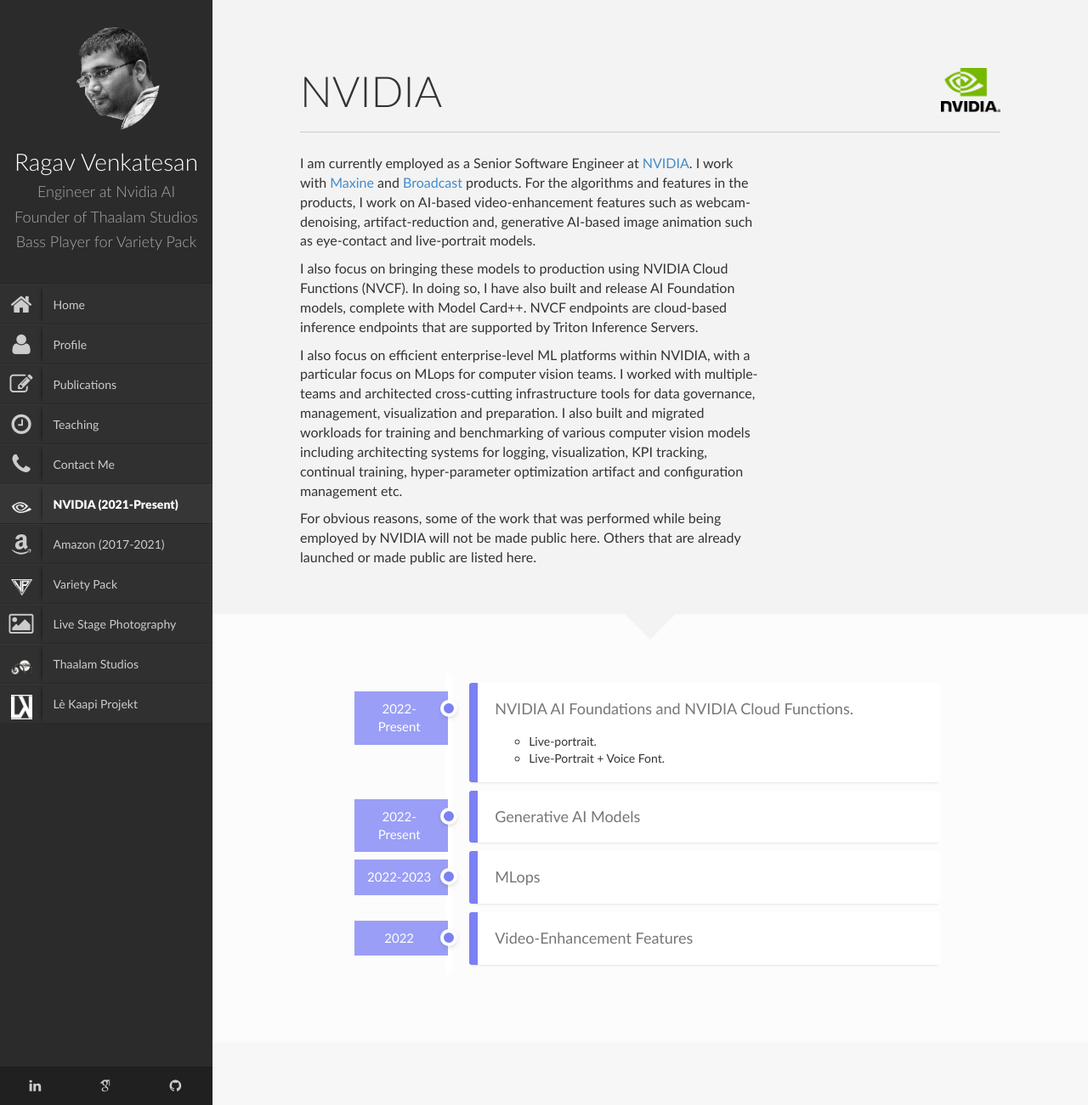
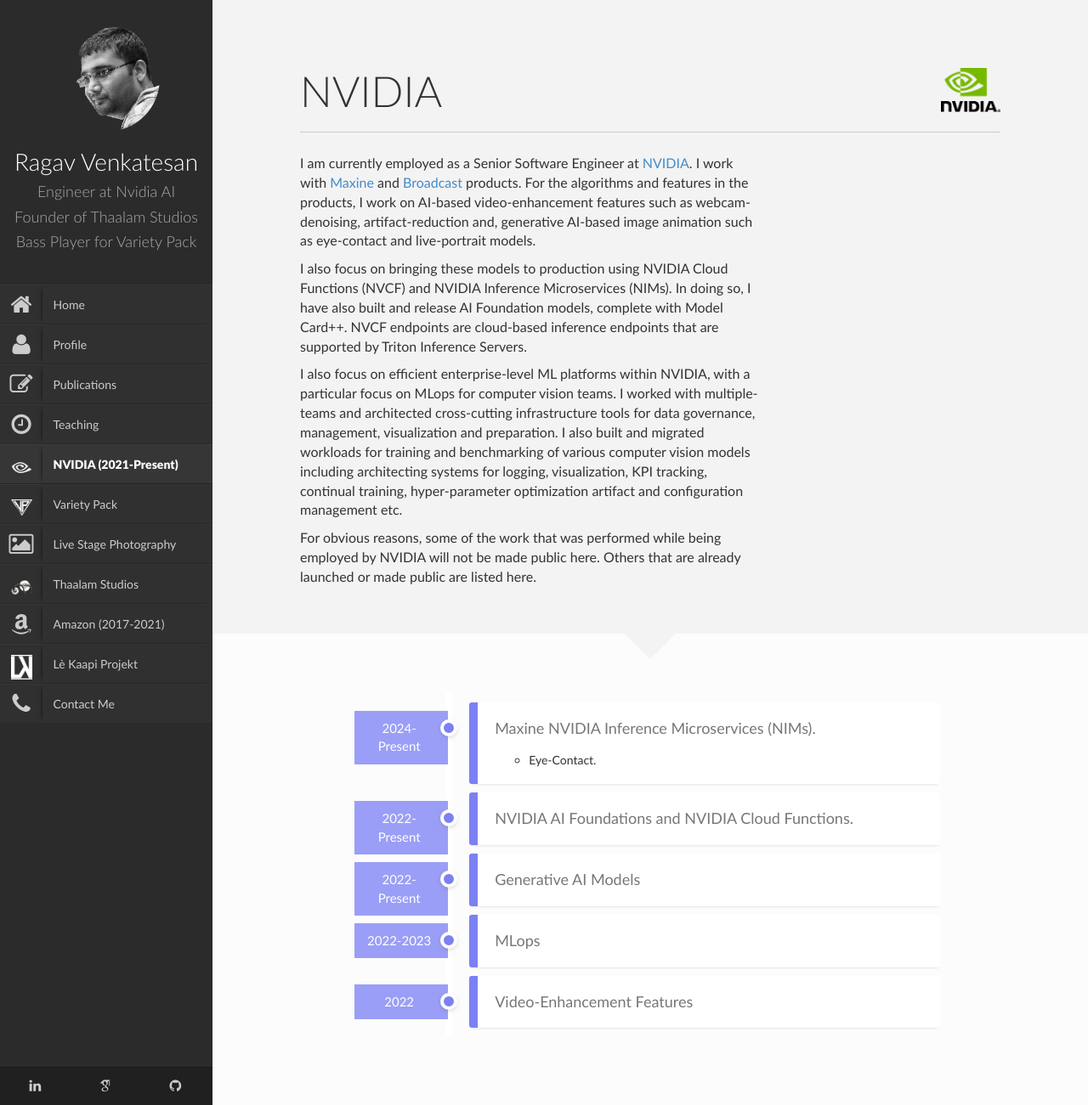
Before and after one commit to ragavvenkatesan/ragavvenkatesan.github.io, a Jekyll site: the page built from nvidia.html, in a window 1280 px wide. Shown: the whole page at 85% size. Built offline with Jekyll 4.4.1, drawn with Linux system fonts in a browser that asks for light colours; nearby versions of some CDN libraries.

Commit message:
updating site

```diff
--- a/_includes/nvidia_work.html
+++ b/_includes/nvidia_work.html
@@ -1,3 +1,17 @@
+<li class="open">
+    <div class="date">2024-Present</div>
+    <div class="circle"></div>
+    <div class="data">
+        <div class="subject">Maxine NVIDIA Inference Microservices (NIMs).</div>
+        <div class="text row">
+        <div class="col-md-10">
+        <ul>
+            <li>Eye-Contact.</li>
+        </ul>
+        </div>
+        </div></div>
+</li>
+
 <li class="open">
     <div class="date">2022-Present</div>
     <div class="circle"></div>
--- a/_includes/sidebar.html
+++ b/_includes/sidebar.html
@@ -16,7 +16,7 @@
         </div>
         <ul id="navigation">
           {% if page.path == "index.html" %}
-                  <li class = "currentmenu">
+          <li class="currentmenu">
             {% else %}
             <li>
               {% endif %}
@@ -27,7 +27,7 @@
             </li>
 
             {% if page.path == "profile.html" %}
-                  <li class = "currentmenu">
+            <li class="currentmenu">
               {% else %}
               <li>
                 {% endif %}
@@ -38,7 +38,7 @@
               </li>
 
               {% if page.path == "publications.html" %}
-                  <li class = "currentmenu">
+              <li class="currentmenu">
                 {% else %}
                 <li>
                   {% endif %}
@@ -49,7 +49,7 @@
                 </li>
 
                 {% if page.path == "teaching.html" %}
-                      <li class = "currentmenu">
+                <li class="currentmenu">
                   {% else %}
                   <li>
                     {% endif %}
@@ -59,52 +59,32 @@
                     </a>
                   </li>
 
-                  {% if page.path == "contact.html" %}
-                  <li class = "currentmenu">
-                  {% else %}
-                  <li>
-                  {% endif %}
-              <a href="{{site.url}}/contact.html">
-                  <div class="icon icon-phone"></div>
-                  <div class="text">Contact Me</div>
-              </a>
-            </li>
-
                   {% if page.path == "nvidia.html" %}
-                  <li class = "currentmenu">
+                  <li class="currentmenu">
                     {% else %}
                     <li>
                       {% endif %}
                       <a href="{{site.url}}/nvidia.html">
-                <div class ="icon" ><img width = "25em" src = "{{site.url}}/img/nvidia-fa.png"></div>
+                        <div class="icon"><img width="25em"
+                            src="{{site.url}}/img/nvidia-fa.png"></div>
                         <div class="text">NVIDIA (2021-Present)</div>
-              </a>
-            </li>
-
-                    {% if page.path == "amazon.html" %}
-                    <li class = "currentmenu">
-                    {% else %}
-                    <li>
-                    {% endif %}
-                <a href="{{site.url}}/amazon.html">
-                    <div class="icon fab fa-amazon"></div>
-                    <div class="text">Amazon (2017-2021)</div>
                       </a>
                     </li>
 
                     <a href="{{site.url}}/variety-pack.html">
                       {% if page.path == "variety-pack.html" %}
-                    <li class = "currentmenu">
+                      <li class="currentmenu">
                         {% else %}
                         <li>
                           {% endif %}
-                    <div class ="icon" ><img width = "25em" src = "{{site.url}}/img/personal/vp-logo-sidebar.png"></div>
+                          <div class="icon"><img width="25em"
+                              src="{{site.url}}/img/personal/vp-logo-sidebar.png"></div>
                           <div class="text">Variety Pack</div>
                         </a>
                       </li>
 
                       {% if page.path == "photography/index.html" %}
-              <li class = "currentmenu">
+                      <li class="currentmenu">
                         {% else %}
                         <li>
                           {% endif %}
@@ -116,23 +96,48 @@
 
                         <a href="{{site.url}}/thaalam.html">
                           {% if page.path == "thaalam.html" %}
-                <li class = "currentmenu">
+                          <li class="currentmenu">
                             {% else %}
                             <li>
                               {% endif %}
-                <div class ="icon" ><img width = "25em" src = "{{site.url}}/img/personal/thaalam.png"></div>
+                              <div class="icon"><img width="25em"
+                                  src="{{site.url}}/img/personal/thaalam.png"></div>
                               <div class="text">Thaalam Studios</div>
+                            </a>
+                          </li>
+
+                          {% if page.path == "amazon.html" %}
+                          <li class="currentmenu">
+                            {% else %}
+                            <li>
+                              {% endif %}
+                              <a href="{{site.url}}/amazon.html">
+                                <div class="icon fab fa-amazon"></div>
+                                <div class="text">Amazon (2017-2021)</div>
                               </a>
                             </li>
 
                             <a href="{{site.url}}/le-kaapi-projekt.html">
                               {% if page.path == "le-kaapi-projekt.html" %}
-                <li class = "currentmenu">
+                              <li class="currentmenu">
                                 {% else %}
                                 <li>
                                   {% endif %}
-                <div class ="icon" ><img width = "25em" src = "{{site.url}}/img/personal/lkp_sidebar.png"></div>
-              <div class="text">L&egrave; Kaapi Projekt</div>
+                                  <div class="icon"><img width="25em"
+                                      src="{{site.url}}/img/personal/lkp_sidebar.png"></div>
+                                  <div class="text">L&egrave; Kaapi
+                                    Projekt</div>
+                                </a>
+                              </li>
+
+                              {% if page.path == "contact.html" %}
+                              <li class="currentmenu">
+                                {% else %}
+                                <li>
+                                  {% endif %}
+                                  <a href="{{site.url}}/contact.html">
+                                    <div class="icon icon-phone"></div>
+                                    <div class="text">Contact Me</div>
                                   </a>
                                 </li>
 
@@ -141,9 +146,15 @@
                           </div>
                           <div class="social-icons">
                             <ul>
-                  <li><a target ="_blank" href="https://linkedin.ragav.net"><i class="icon-linkedin"></i></a></li>
-                  <li><a target ="_blank" href="https://citations.ragav.net"><i class="ai ai-google-scholar"></i></a></li>
-                  <li><a target ="_blank" href="https://code.ragav.net"><i class="icon-github"></i></a></li>
+                              <li><a target="_blank"
+                                  href="https://linkedin.ragav.net"><i
+                                    class="icon-linkedin"></i></a></li>
+                              <li><a target="_blank"
+                                  href="https://citations.ragav.net"><i
+                                    class="ai ai-google-scholar"></i></a></li>
+                              <li><a target="_blank"
+                                  href="https://code.ragav.net"><i
+                                    class="icon-github"></i></a></li>
                             </ul>
                           </div>
                         </div>
--- a/nvidia.html
+++ b/nvidia.html
@@ -17,7 +17,7 @@
                                AI-based video-enhancement features such as webcam-denoising, artifact-reduction and,
                                generative AI-based image animation such as eye-contact and live-portrait models.</p>
 
-                               <p>I also focus on bringing these models to production using NVIDIA Cloud Functions (NVCF).
+                               <p>I also focus on bringing these models to production using NVIDIA Cloud Functions (NVCF) and NVIDIA Inference Microservices (NIMs).
                                 In doing so, I have also built and release AI Foundation models, complete with Model Card++.
                                 NVCF endpoints are cloud-based inference endpoints that are supported by Triton Inference Servers.
                                </p>
```
Also changed, not shown: _includes/creative_news.html (+9 -0 lines), 2 other files. Lines whose indentation alone changed are shown as unchanged.
